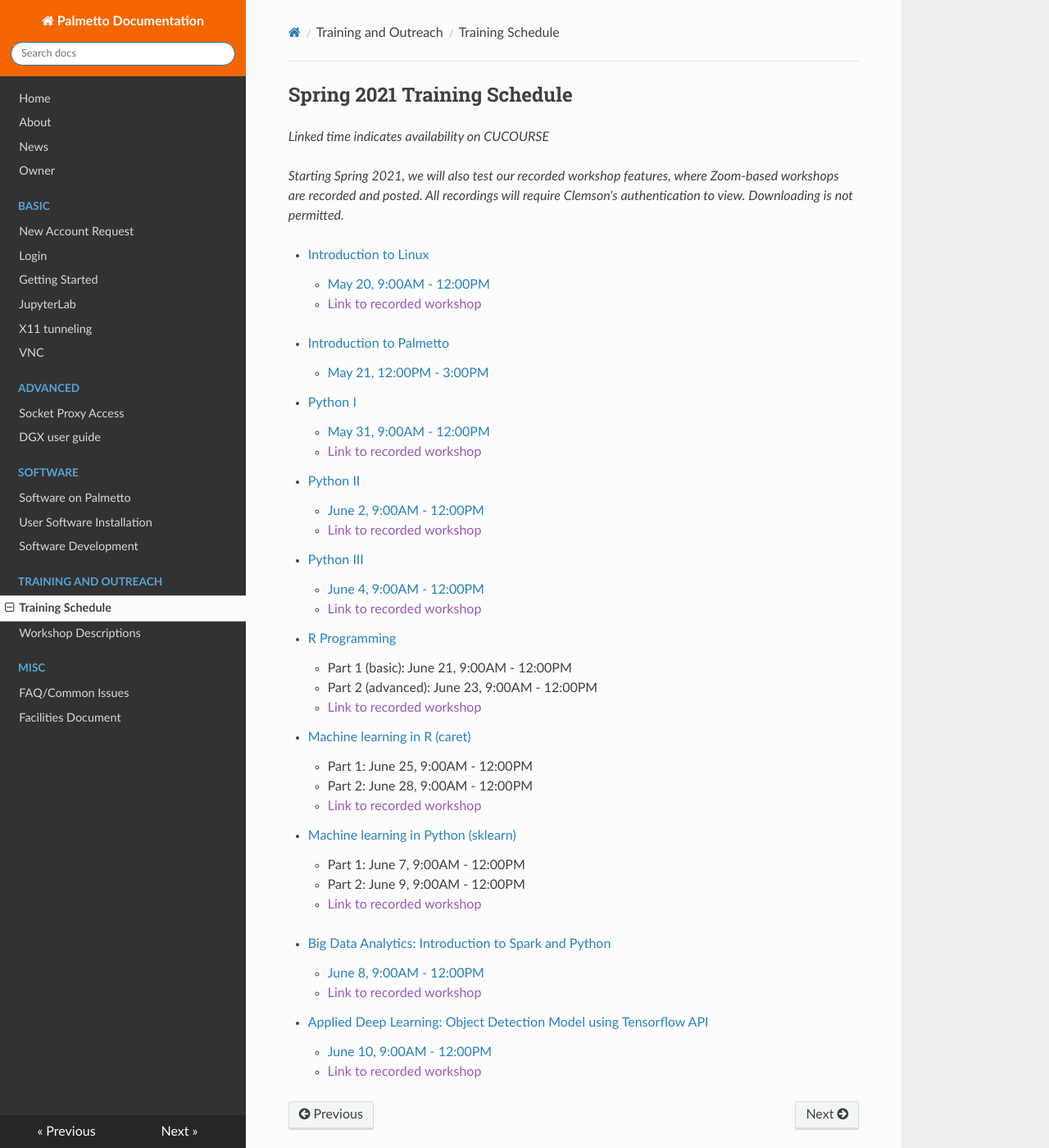
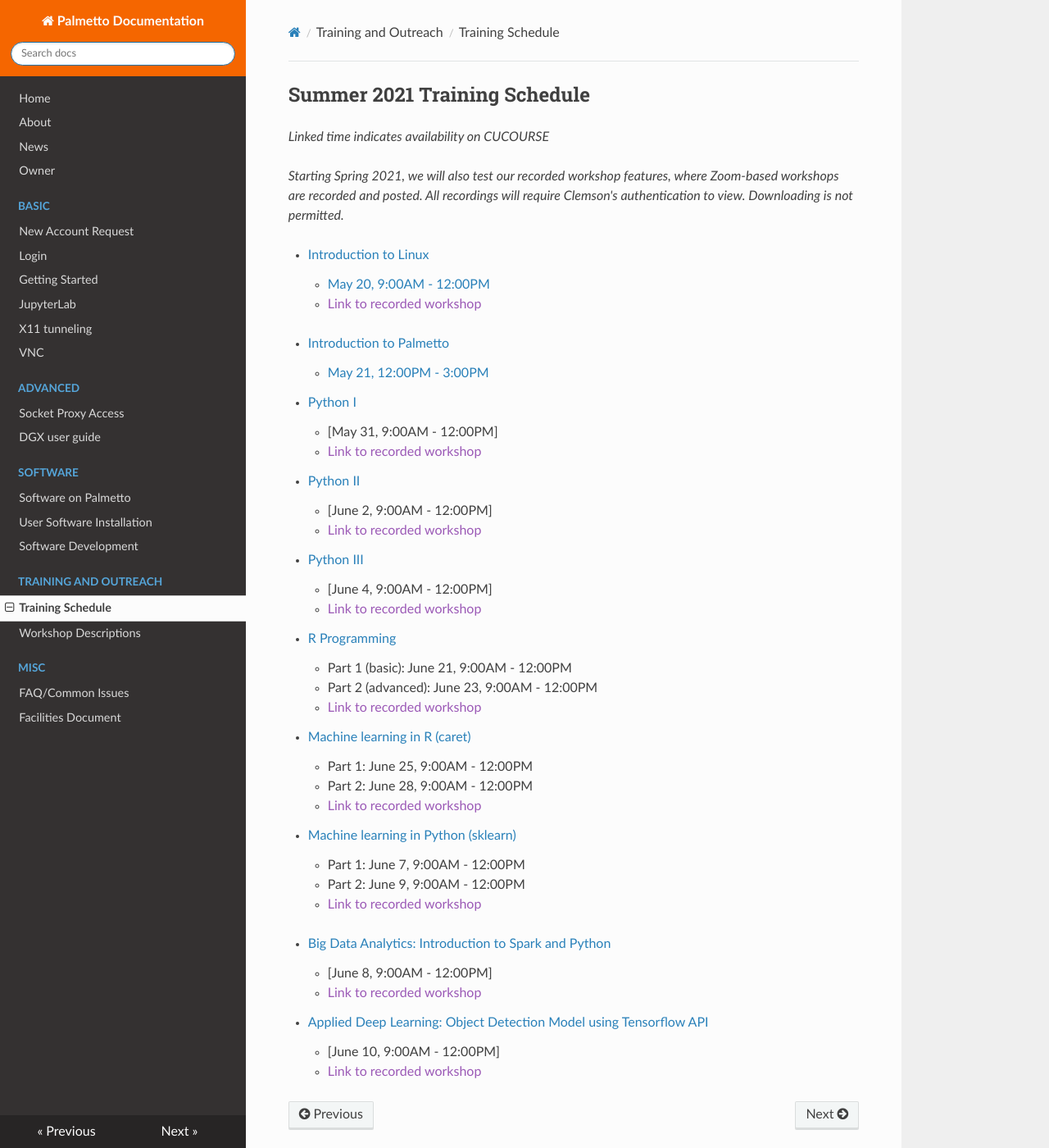
Before and after one commit to clemsonciti/palmetto-documentation, an MkDocs documentation site: the page built from docs/training/schedule.md, in a window 1280 px wide and 1400 px high. Shown: the whole window at 82% size. Built offline with MkDocs 1.6.1, drawn with Linux system fonts in a browser that asks for light colours; nearby versions of some CDN libraries; some of the changed lines change nothing that is shown.

Commit message:
Update schedule.md

```diff
--- a/docs/training/schedule.md
+++ b/docs/training/schedule.md
@@ -1,4 +1,4 @@
-## Spring 2021 Training Schedule
+## Summer 2021 Training Schedule
 
 *Linked time indicates availability on CUCOURSE*
 
@@ -13,13 +13,13 @@ require Clemson's authentication to view. Downloading is not permitted.*
 - [Introduction to Palmetto](workshop.md#introduction-to-research-computing-on-palmetto-cluster)
     - [May 21, 12:00PM - 3:00PM](https://cucourse.app.clemson.edu/it-training/sessions.php)
  - [Python I](workshop.md#introduction-to-programming-in-python)
-    - [May 31, 9:00AM - 12:00PM](https://cucourse.app.clemson.edu/it-training/sessions.php)
+    - [May 31, 9:00AM - 12:00PM]
     - [Link to recorded workshop]()
 - [Python II](workshop.md#introduction-to-programming-in-python)
-    - [June 2, 9:00AM - 12:00PM](https://cucourse.app.clemson.edu/it-training/sessions.php)
+    - [June 2, 9:00AM - 12:00PM]
     - [Link to recorded workshop]()
 - [Python III](workshop.md#introduction-to-programming-in-python)
-    - [June 4, 9:00AM - 12:00PM](https://cucourse.app.clemson.edu/it-training/sessions.php)
+    - [June 4, 9:00AM - 12:00PM]
     - [Link to recorded workshop]()
 - [R Programming](workshop.md#introduction-to-data-science-using-r)
     - Part 1 (basic): June 21, 9:00AM - 12:00PM
@@ -39,8 +39,8 @@ require Clemson's authentication to view. Downloading is not permitted.*
     - [March 18, 5:00PM - 8:00PM](https://cucourse.app.clemson.edu/it-training/sessions.php)
     - [Link to recorded workshop]() -->
 - [Big Data Analytics: Introduction to Spark and Python](workshop.md#introduction-to-big-data-analytics-using-sparkpython)
-    - [June 8, 9:00AM - 12:00PM](https://cucourse.app.clemson.edu/it-training/sessions.php)
+    - [June 8, 9:00AM - 12:00PM]
     - [Link to recorded workshop]()
 - [Applied Deep Learning: Object Detection Model using Tensorflow API](workshop.md#introduction-to-applied-deep-learning-object-detection-model-using-tensorflow-api)
-    - [June 10, 9:00AM - 12:00PM](https://cucourse.app.clemson.edu/it-training/sessions.php)
+    - [June 10, 9:00AM - 12:00PM]
     - [Link to recorded workshop]()
```
